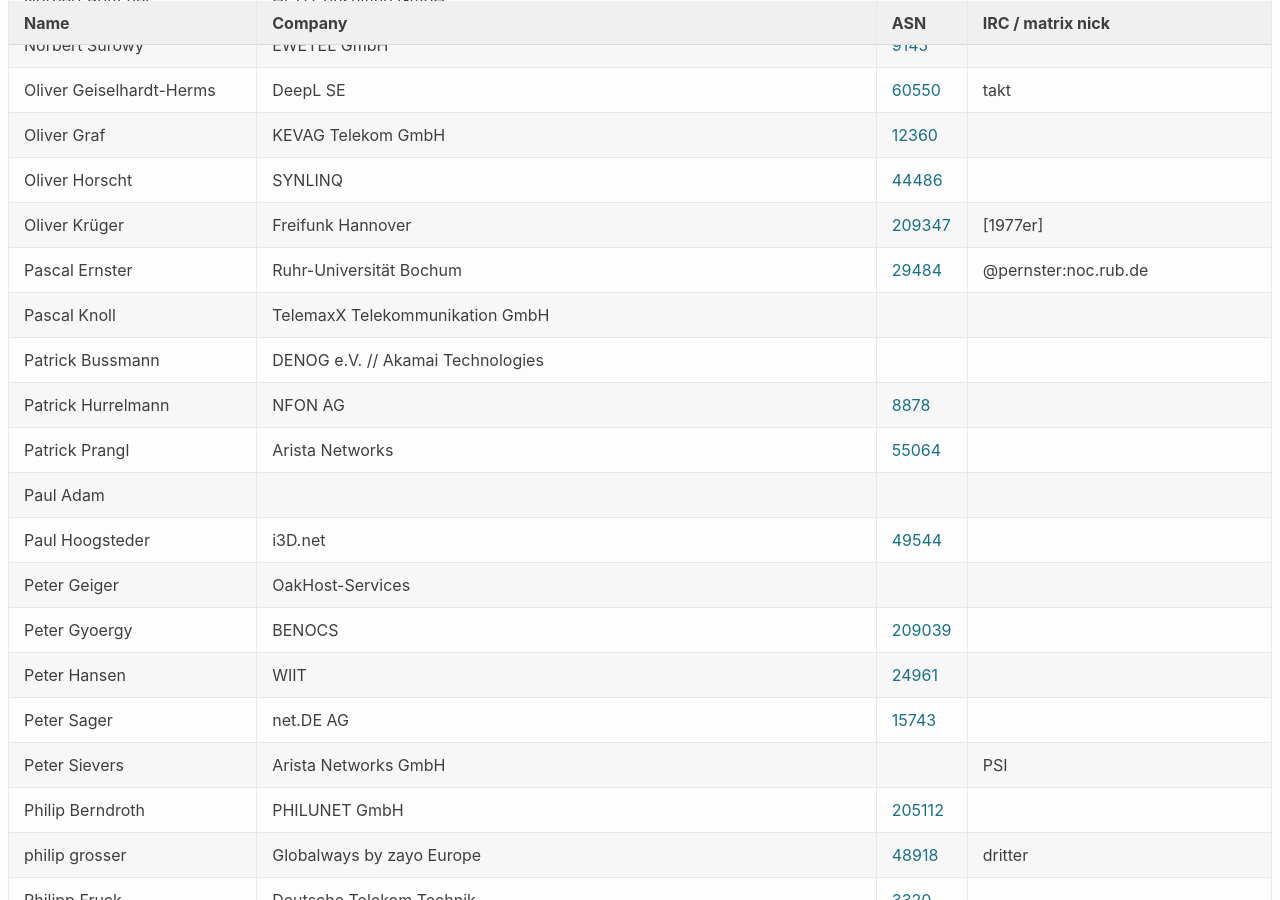
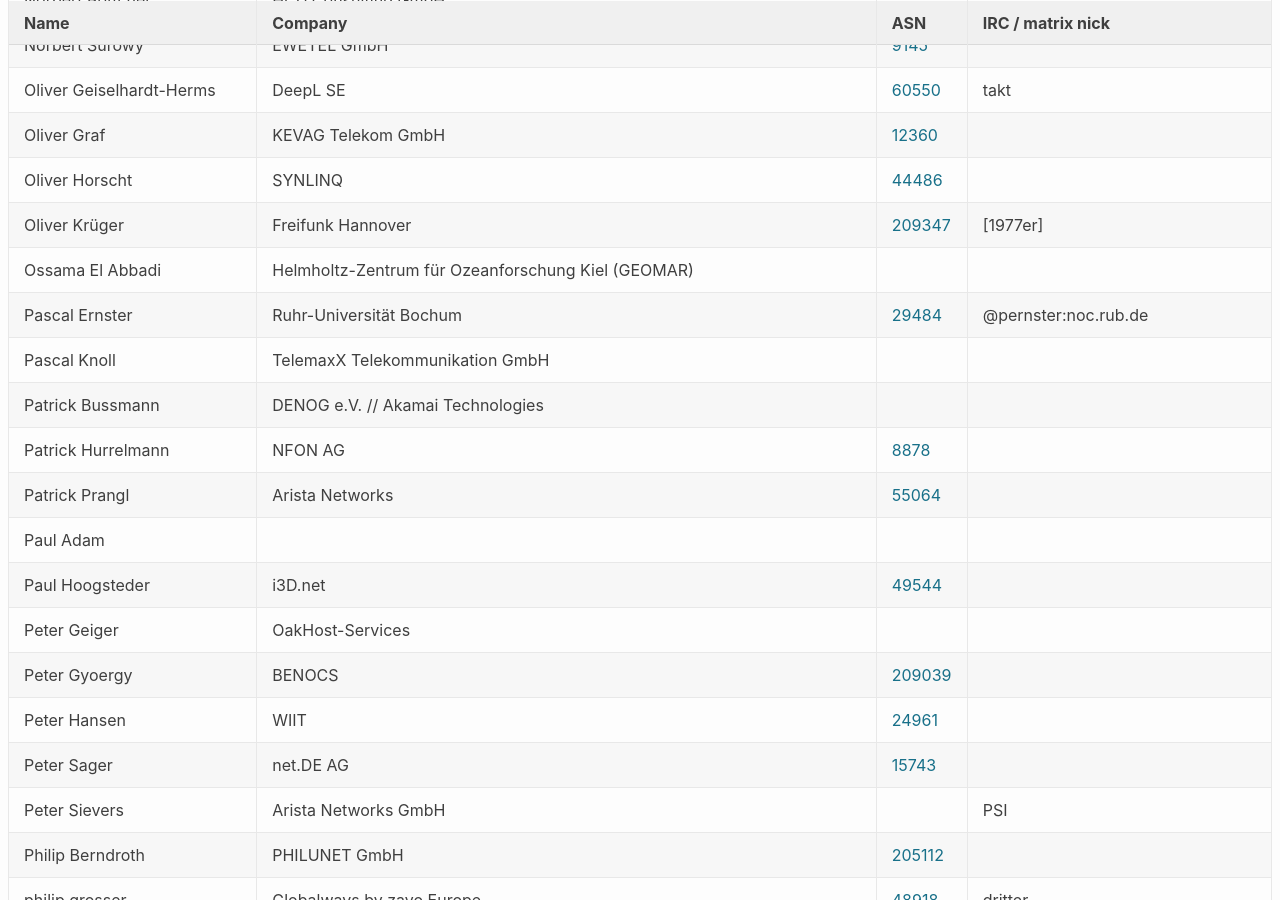
Before and after one commit to denog/pretix-attendeelist, a Jekyll site: the page built from denog17/index.markdown, in a window 1280 px wide and 900 px high, scrolled down 14869 px. Built offline with Jekyll 4.4.1, drawn with Linux system fonts in a browser that asks for light colours.

Commit message:
Latest data: Fri Sep 26 22:10:43 UTC 2025

```diff
--- a/_data/attendees_denog17_onsite.json
+++ b/_data/attendees_denog17_onsite.json
@@ -1992,6 +1992,12 @@
     "asn": "209347"
   },
   {
+    "name": "Ossama El Abbadi",
+    "company": "Helmholtz-Zentrum für Ozeanforschung Kiel (GEOMAR)",
+    "irc": null,
+    "asn": null
+  },
+  {
     "name": "Pascal Ernster",
     "company": "Ruhr-Universität Bochum",
     "irc": "@pernster:noc.rub.de",
```
